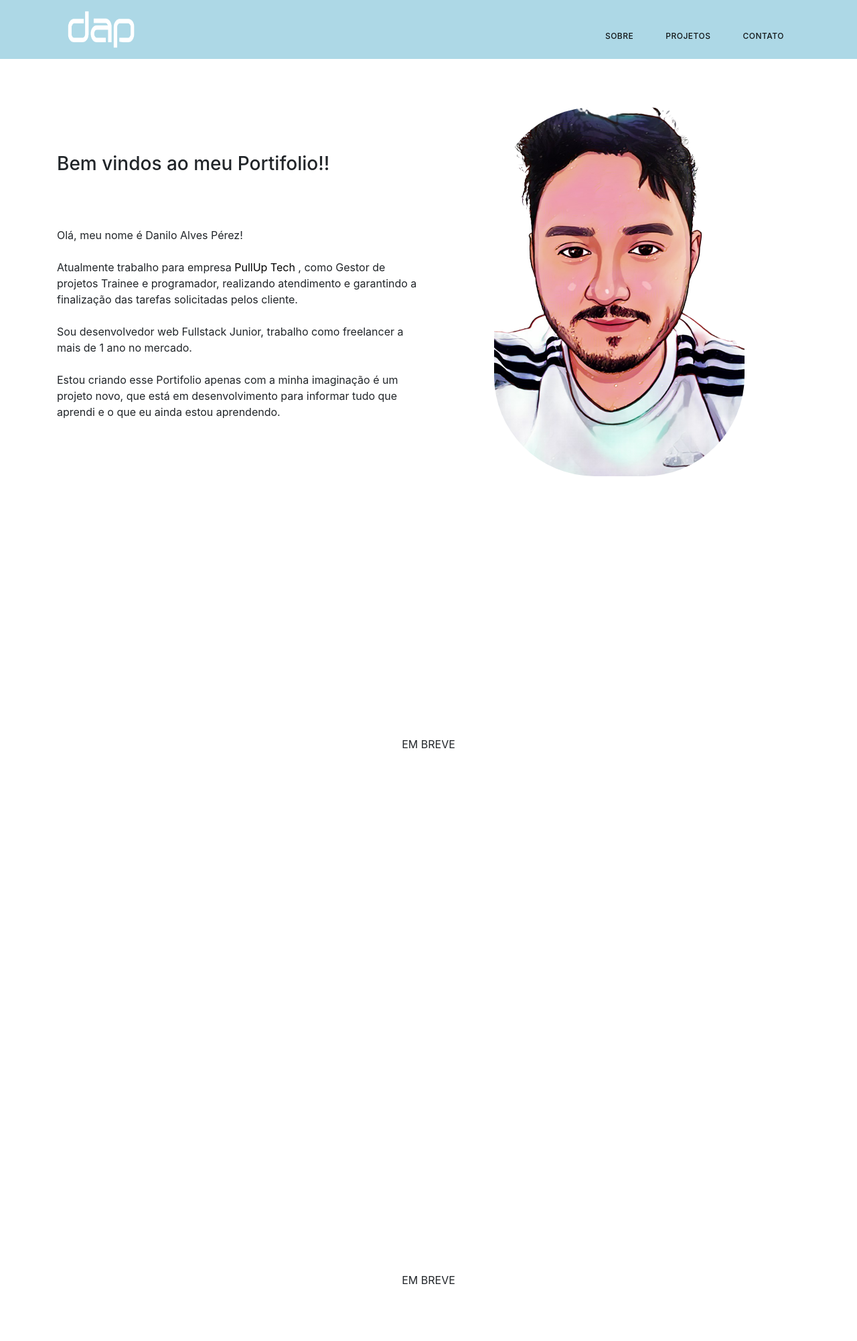
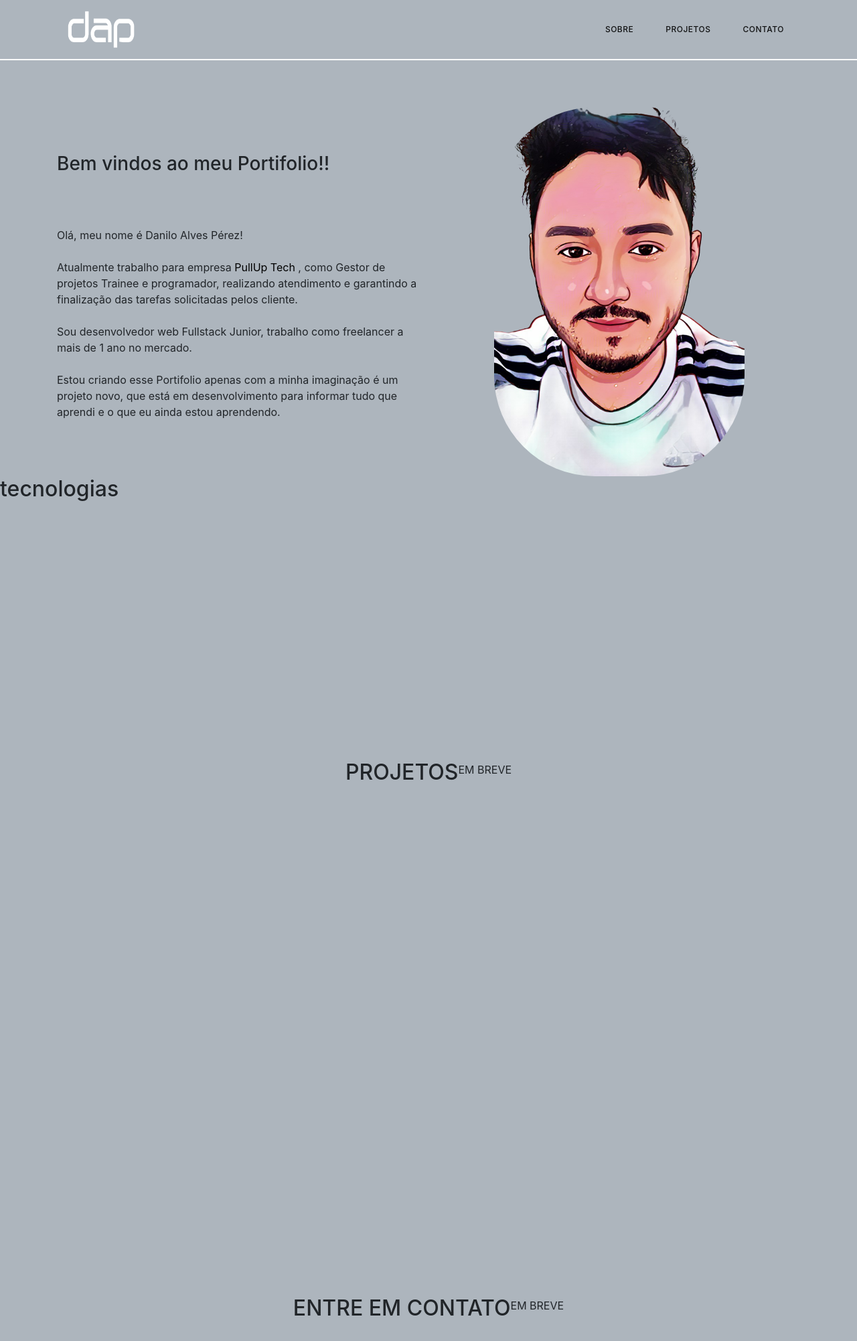
Before and after one commit to dap4ever/portifolio, a website: page index.html in a window 1280 px wide. Shown: the whole page at 67% size. Drawn offline with nearby package versions, Linux system fonts and the light colour scheme.

Commit message:
Atualização

```diff
--- a/assets/scss/style.scss
+++ b/assets/scss/style.scss
@@ -2,10 +2,11 @@
 
 $preto: #000;
 $cinza: #6c757d;
+$cinza-claro: #adb5bd;
 $azulclaro: #ADD8E6;
 $azul: #00f7ff;
 $branco:#fff;
-$bg-transparent:#808080;
+// $bg-transparent:#808080;
 $ball: #f2eee3;
 
 
@@ -30,12 +31,11 @@
     color: $preto;
 }
 
-
 body {
-
+    background-color: $cinza-claro;
 
     header.scrolled {
-        background-color: $bg-transparent;
+        // background-color: $bg-transparent;
         box-shadow: 0 5px 20px 0.1px rgba(0, 0, 0, 0.1);
     }
 
@@ -48,11 +48,10 @@
         z-index: 10;
         transition: 0.3s;
         overflow-x: hidden;
-        background-color: $azulclaro;
+        background-color: $cinza-claro;
         color: $branco;
         transition: background 1s;
         width: 100%;
-
 
         .navbar {
             padding-left: 0;
@@ -84,7 +83,7 @@
                 display: flex;
                 margin-left: auto;
                 align-items: center;
-                padding-top: 10px;
+
 
                 .nav-link {
                     position: relative;
@@ -105,7 +104,6 @@
                     width: 0;
                     height: 10px;
                     border-radius: 5px;
-                    background-color: green;
                     bottom: 0;
                     left: -5px;
                     z-index: -1;
@@ -207,7 +205,6 @@
 
 @media (max-width: 590px) {
 
-
     .logo {
         img {
             margin-right: 20px;
@@ -219,7 +216,6 @@
 }
 
 @media (max-width: 590px) {
-
 
     #sobre {
         img {
@@ -234,7 +230,6 @@
 @media (max-width: 990px) {
     #sobre {
         .container {
-
 
             flex-direction: column-reverse;
             align-content: center;
--- a/index.html
+++ b/index.html
@@ -11,15 +11,15 @@
       rel="stylesheet"
       href="https://unicons.iconscout.com/release/v4.0.0/css/line.css"
     />
-
+    <!-- bootstrap -->
     <link
       rel="stylesheet"
       href="https://cdn.jsdelivr.net/npm/bootstrap@4.6.2/dist/css/bootstrap.min.css"
       integrity="sha384-xOolHFLEh07PJGoPkLv1IbcEPTNtaed2xpHsD9ESMhqIYd0nLMwNLD69Npy4HI+N"
       crossorigin="anonymous"
     />
-
-    <link rel="stylesheet" href="assets/scss/dist/style.css"/>
+    <!-- Personal CSS -->
+    <link rel="stylesheet" href="assets/scss/dist/style.css" />
   </head>
   <body>
     <header>
@@ -91,11 +91,22 @@
       </div>
     </section>
 
-    <section id="projetos" class="embreve">em breve</section>
+    <section id="tec" class="tecnologias">
+      <h2>tecnologias</h2>
 
-    <section id="contato" class="embreve">em breve</section>
+    </section>
 
-    <script src="assets/js/dist/app.dev.js"></script>
+    <section id="projetos" class="embreve">
+      <h2>Projetos</h2>
+      <p>em breve</p>
+    </section>
+
+    <section id="contato" class="embreve">
+      <h2>Entre em Contato</h2>
+      <p>em breve</p>
+    </section>
+
+    <!-- bootstrap -->
     <script
       src="https://cdn.jsdelivr.net/npm/jquery@3.5.1/dist/jquery.slim.min.js"
       integrity="sha384-DfXdz2htPH0lsSSs5nCTpuj/zy4C+OGpamoFVy38MVBnE+IbbVYUew+OrCXaRkfj"
@@ -106,6 +117,7 @@
       integrity="sha384-Fy6S3B9q64WdZWQUiU+q4/2Lc9npb8tCaSX9FK7E8HnRr0Jz8D6OP9dO5Vg3Q9ct"
       crossorigin="anonymous"
     ></script>
-    <script src="assets/js/"></script>
+    <!-- Personal script -->
+    <script src="assets/js/dist/app.dev.js"></script>
   </body>
 </html>
--- a/package.json
+++ b/package.json
@@ -5,7 +5,7 @@
   "main": "index.js",
   "scripts": {
     "test": "echo \"Error: no test specified\" && exit 1",
-    "sass": ""
+    "sass": "sass assets/scss/style.scss:assets/scss/dist/style.css --watch"
   },
   "keywords": [],
   "author": "",
```
Also changed, not shown: assets/scss/dist/style.css.
